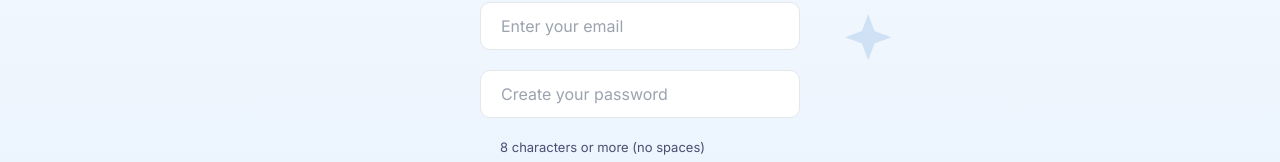
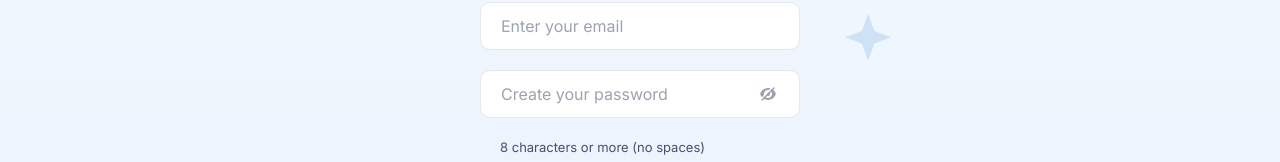
Before and after one commit to dusaniuk/auth-form-react-tailwind, a React (Vite) app: page / in a window 1280 px wide. Shown: the part 162-324 px from the top of the page. Built offline with nearby package versions, Linux system fonts and the light colour scheme.

Commit message:
feat: add custom eye icon for password TextInput

```diff
--- a/src/ui/components/TextInput/TextInput.tsx
+++ b/src/ui/components/TextInput/TextInput.tsx
@@ -1,6 +1,8 @@
+import { EyeClosedIcon } from "@ui/icons/EyeClosedIcon";
+import { EyeIcon } from "@ui/icons/EyeIcon";
 import { cva, type VariantProps } from "class-variance-authority";
 import classNames from "classnames";
-import { InputHTMLAttributes } from "react";
+import { InputHTMLAttributes, useState } from "react";
 
 const textInputVariants = cva(
   "border border-solid rounded-[10px] py-3 px-5 max-h-12 focus:outline-none transition-colors",
@@ -31,9 +33,38 @@ export type TextInputProps = TextInputVariantProps &
   InputHTMLAttributes<HTMLInputElement>;
 
 export function TextInput(props: TextInputProps) {
-  const { error = false, valid = false, ...otherProps } = props;
+  const {
+    type: inputType,
+    error = false,
+    valid = false,
+    ...otherProps
+  } = props;
+
+  const [showPassword, setShowPassword] = useState(false);
 
   const classes = classNames(textInputVariants({ error, valid }));
 
-  return <input className={classes} {...otherProps} />;
+  const IconComponent = showPassword ? EyeIcon : EyeClosedIcon;
+
+  function handleTogglePasswordVisibility() {
+    setShowPassword((prev) => !prev);
+  }
+
+  return (
+    <div className="flex flex-col relative">
+      <input
+        type={showPassword ? "text" : inputType}
+        className={classes}
+        {...otherProps}
+      />
+      {inputType === "password" && (
+        <div className="absolute right-5 top-1/2 transform -translate-y-1/2 cursor-pointer text-gray-400">
+          <IconComponent
+            className="w-6 h-6"
+            onClick={handleTogglePasswordVisibility}
+          />
+        </div>
+      )}
+    </div>
+  );
 }
```
